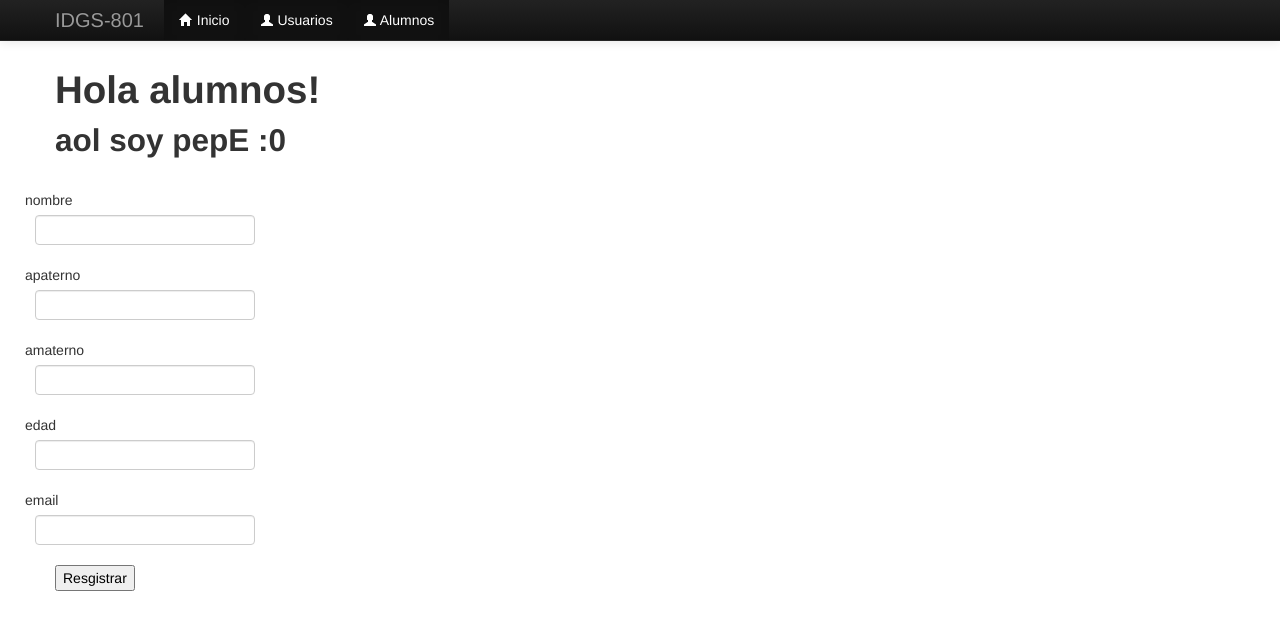
After one commit to IDGS801-19002046/IntroFlaskIDG801, a Flask app: page /alumnos2 in a window 1280 px wide. The commit adds this page. Shown: the top 630 px of the page. Run offline with Flask 3, Linux system fonts and the light colour scheme; some libraries are stand-ins or nearby versions.

Commit message:
"CMRT 24/01/24"

```diff
--- a/forms.py
+++ b/forms.py
@@ -1,8 +1,13 @@
 from wtforms import  Form
-from wtforms import StringField,TelField
+from wtforms import StringField,IntegerField
+
+from wtforms.validators import DataRequired, Email
+
 
 
 class UserForm(Form):
     nombre=StringField('nombre')
     email=StringField('email')
-    apaterno=TelField('apaterno')
+    apaterno=StringField('apaterno')
+    amaterno=StringField('amaterno')
+    edad=IntegerField('edad')
--- a/main.py
+++ b/main.py
@@ -1,4 +1,5 @@
 from flask import Flask,render_template,request
+import forms
 
 app=Flask(__name__)
 
@@ -12,6 +13,14 @@ def alumnos():
         titulo="UTL!!!"
         nombres=["mario","pedro","juan","dario"]
         return render_template("alumnos.html",titulo=titulo,nombres=nombres)
+
+@app.route("/alumnos2",methods=["GET", "POST"])
+def alumnos2():
+    alumno_clase =forms.UserForm(request.form)
+    if request.form=='POST':
+        pass
+
+    return render_template("alumnos2.html",form=alumno_clase)
 
 @app.route("/maestros")
 def maestros():
--- /dev/null
+++ b/templates/_macros.html
@@ -0,0 +1,13 @@
+{%macro datos(name,placeholder,type='text')%}
+
+<p><input name="{{name}}" type="{{type}}" placeholder="{{placeholder}}"></p>
+
+{%endmacro%}
+
+
+{%macro camposNuevos(field) %}
+
+<td> {{field.label}}</td>
+<dd>{{field(**kwargs)| safe}}</dd>
+
+{%endmacro%}
--- /dev/null
+++ b/templates/alumnos2.html
@@ -0,0 +1,45 @@
+{% extends "layout2.html" %}
+
+{%block container %}
+{%import "_macros.html" as macros %}
+<h1>Hola alumnos!</h1>
+<h2>aol soy pepE :0</h2><br>
+    <form action="" method="POST" novalidate>
+        <div class="row control-group">
+            <div class="from-groupfrom-grupo col-xs-12 floating-label-form-group controls">
+                {{macros.camposNuevos(form.nombre,class='form-control')}}
+            </div>
+        </div>
+        <div class="row control-group">
+            <div class="from-groupfrom-grupo col-xs-12 floating-label-form-group controls">
+                {{macros.camposNuevos(form.apaterno,class='form-control')}}
+            </div>
+        </div>
+        <div class="row control-group">
+            <div class="from-groupfrom-grupo col-xs-12 floating-label-form-group controls">
+                {{macros.camposNuevos(form.amaterno,class='form-control')}}
+            </div>
+        </div>
+        <div class="row control-group">
+            <div class="from-groupfrom-grupo col-xs-12 floating-label-form-group controls">
+                {{macros.camposNuevos(form.edad,class='form-control')}}
+            </div>
+        </div>
+        <div class="row control-group">
+            <div class="from-groupfrom-grupo col-xs-12 floating-label-form-group controls">
+                {{macros.camposNuevos(form.email,class='form-control')}}
+            </div>
+        </div>
+        <input type="submit" id="btn1" name="btn1" value="Resgistrar">
+
+
+       <!-- {{macros.datos("Sueldo","SUELDO", "number")}}
+        {{form.nombre}}
+        {{form.apaterno}}
+        {{form.amaterno}}
+        {{form.edad}}-->
+
+    </form>
+
+
+{%endblock%}
--- a/templates/layout2.html
+++ b/templates/layout2.html
@@ -48,7 +48,7 @@
     </div>
 
     <div class="container">
-        {%block content%}
+        {%block container%}
 
         {%endblock%}
     </div>
```
